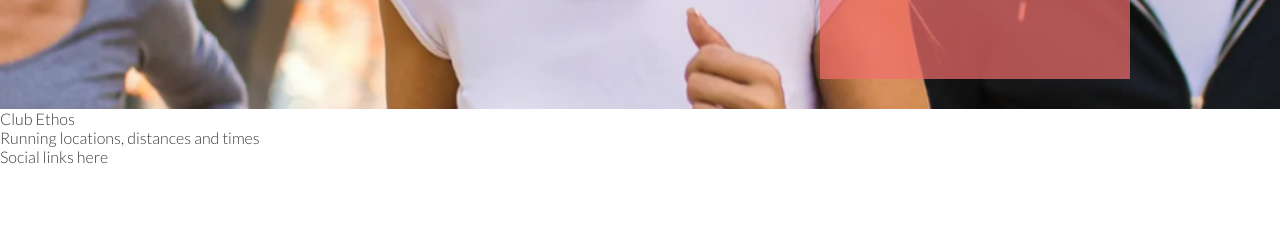
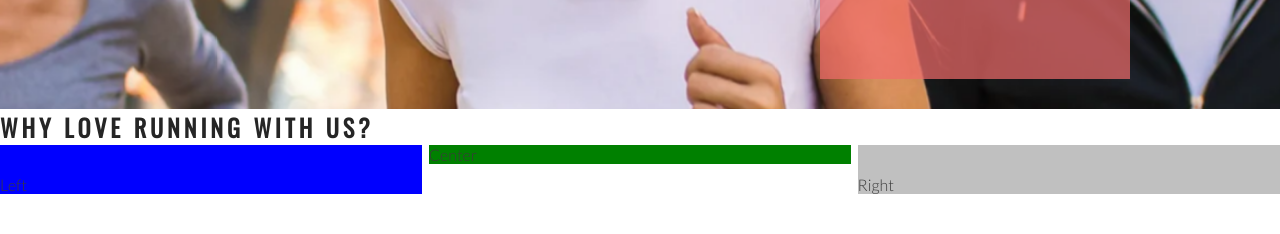
Before and after one commit to Vannesha2021/love-running, a plain HTML site: page index.html in a window 1280 px wide. Shown: the part 566-800 px from the top of the page. Drawn offline with nearby package versions, Linux system fonts and the light colour scheme.

Commit message:
Add club ethos main structure

```diff
--- a/assets/css/style.css
+++ b/assets/css/style.css
@@ -22,6 +22,7 @@ h1, h2 {
 #logo {
     float: left;
     font-size: 280%;
+    margin-left: 30px;
 }
 
 #menu {
@@ -104,6 +105,26 @@ h1, h2 {
     bottom: 30px;
     right: 150px;
     position: absolute;
+}
+/*cluc ethos*/
+#club-ethos{
+    height:600px;
+}
 
-
+#left-about{
+    padding-top: 30px;
+    width: 33%;
+    float: left;
+    background-color:blue;
 }
+#right-about{
+    padding-top: 30px;
+    width: 33%;
+    float: right;
+    background-color:silver;
+}
+#center-about{
+    width: 33%;
+    margin:0 auto;
+    background-color:green;
+}
--- a/index.html
+++ b/index.html
@@ -42,8 +42,11 @@
             <h3>Dublin Docklands & Phoenix Park</h3>
         </div>
     </section>
-    <section>
-        Club Ethos
+    <section id="club-ethos">
+        <h1>Why love running with us?</h1>
+        <div id="left-about">Left</div>
+        <div id="right-about">Right</div>
+        <div id="center-about">Center</div>
     </section>
     <section>
         Running locations, distances and times
```
